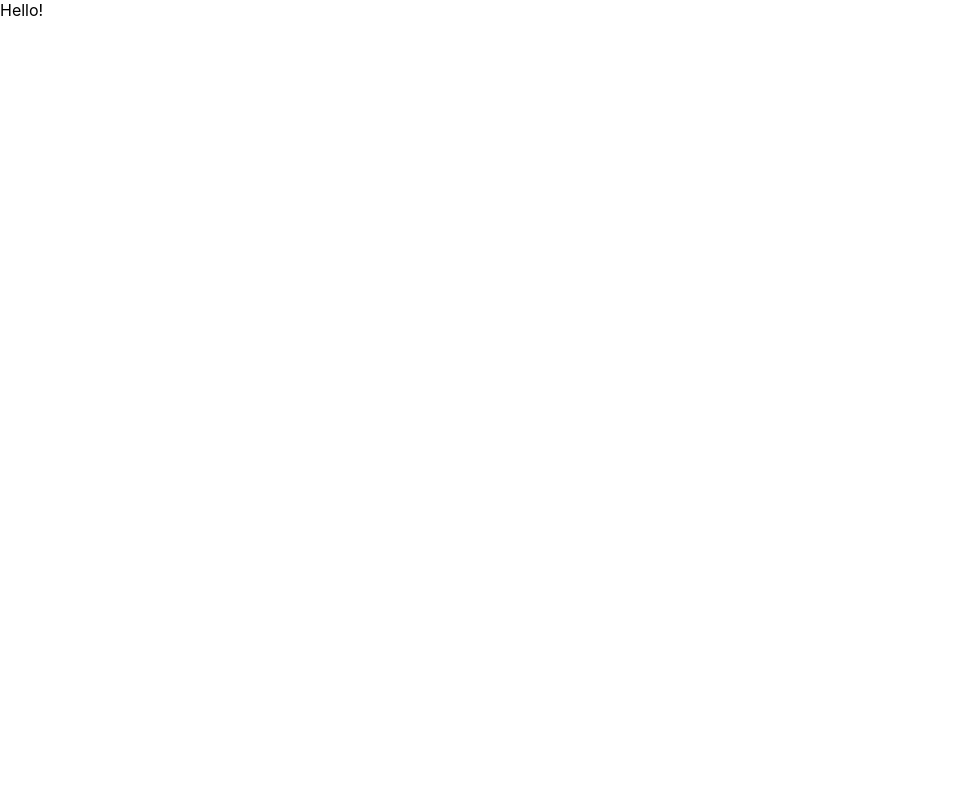
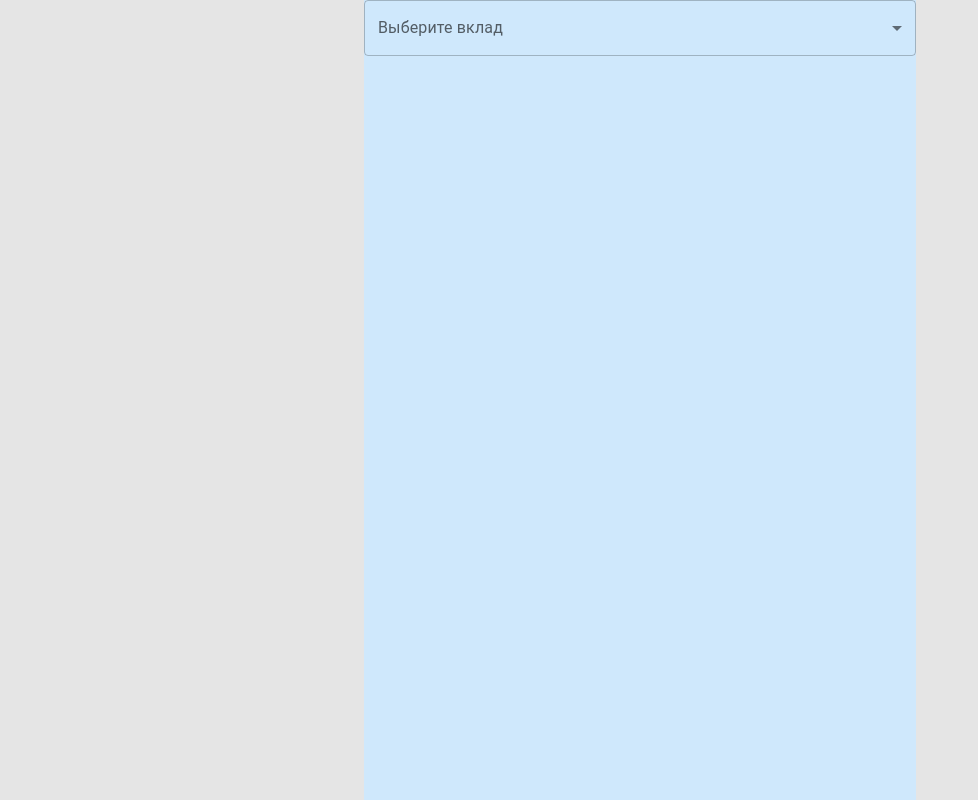
Before and after one commit to PaulPugovkin/test-react-rb-depcalc, a React (Create React App) app: page / in a window 1280 px wide. Shown: the whole page, without its empty margins (0-978 px from the left). Built offline with nearby package versions, Linux system fonts and the light colour scheme.

Commit message:
add deposit select

```diff
--- a/package.json
+++ b/package.json
@@ -4,11 +4,15 @@
     "version": "0.1.0",
     "private": true,
     "dependencies": {
+        "@emotion/react": "^11.4.1",
+        "@emotion/styled": "^11.3.0",
+        "@material-ui/core": "^5.0.0-beta.5",
         "@testing-library/jest-dom": "^5.11.4",
         "@testing-library/react": "^11.1.0",
         "@testing-library/user-event": "^12.1.10",
         "antd": "^4.16.13",
         "gh-pages": "^3.2.3",
+        "mobx": "^6.3.3",
         "prettier": "^2.4.1",
         "react": "^17.0.2",
         "react-dom": "^17.0.2",
--- a/src/App.js
+++ b/src/App.js
@@ -1,9 +1,11 @@
+import DepositCalculator from './views/DepositCalculator';
+
 const App = () => {
-  return (
-    <div>
-      Hello!
-    </div>
-  )
-}
+    return (
+        <div>
+            <DepositCalculator />
+        </div>
+    );
+};
 
-export default App
+export default App;
--- /dev/null
+++ b/src/components/DepositProperties/DepositProperties.jsx
@@ -0,0 +1,5 @@
+const DepositProperties = () => {
+    return <div>123</div>;
+};
+
+export default DepositProperties;
--- /dev/null
+++ b/src/components/DepositProperties/index.js
@@ -0,0 +1 @@
+export { default } from './DepositProperties';
--- /dev/null
+++ b/src/components/DepositSelector/DepositSelector.jsx
@@ -0,0 +1,46 @@
+import { useState } from 'react';
+import {
+    Box,
+    InputLabel,
+    MenuItem,
+    FormControl,
+    Select,
+} from '@material-ui/core';
+import data from '../../data/depcalc.json';
+
+const { deposits } = data;
+
+const DepositSelector = () => {
+    const [depositType, setDepositType] = useState('');
+
+    const handleChange = event => {
+        setDepositType(event.target.value);
+    };
+
+    return (
+        <>
+            <Box>
+                <FormControl fullWidth>
+                    <InputLabel id="demo-simple-select-label">
+                        Выберите вклад
+                    </InputLabel>
+                    <Select
+                        labelId="demo-simple-select-label"
+                        id="demo-simple-select"
+                        value={depositType}
+                        label="Вклад"
+                        onChange={handleChange}
+                    >
+                        {deposits.map(({ code, name }) => (
+                            <MenuItem key={code} value={name}>
+                                {name}
+                            </MenuItem>
+                        ))}
+                    </Select>
+                </FormControl>
+            </Box>
+        </>
+    );
+};
+
+export default DepositSelector;
--- /dev/null
+++ b/src/components/DepositSelector/index.js
@@ -0,0 +1 @@
+export { default } from './DepositSelector';
--- a/src/index.css
+++ b/src/index.css
@@ -1,13 +1,14 @@
 body {
-  margin: 0;
-  font-family: -apple-system, BlinkMacSystemFont, 'Segoe UI', 'Roboto', 'Oxygen',
-    'Ubuntu', 'Cantarell', 'Fira Sans', 'Droid Sans', 'Helvetica Neue',
-    sans-serif;
-  -webkit-font-smoothing: antialiased;
-  -moz-osx-font-smoothing: grayscale;
+    margin: 0;
+    font-family: -apple-system, BlinkMacSystemFont, 'Segoe UI', 'Roboto',
+        'Oxygen', 'Ubuntu', 'Cantarell', 'Fira Sans', 'Droid Sans',
+        'Helvetica Neue', sans-serif;
+    -webkit-font-smoothing: antialiased;
+    -moz-osx-font-smoothing: grayscale;
+    background-color: #e5e5e5;
 }
 
 code {
-  font-family: source-code-pro, Menlo, Monaco, Consolas, 'Courier New',
-    monospace;
+    font-family: source-code-pro, Menlo, Monaco, Consolas, 'Courier New',
+        monospace;
 }
--- /dev/null
+++ b/src/views/DepositCalculator.jsx
@@ -0,0 +1,17 @@
+import { Container, CssBaseline, Box } from '@material-ui/core/';
+import DepositSelector from '../components/DepositSelector';
+
+const DepositCalculator = () => {
+    return (
+        <>
+            {/* <CssBaseline /> */}
+            <Container maxWidth="sm">
+                <Box sx={{ bgcolor: '#cfe8fc', height: '100vh' }}>
+                    <DepositSelector />
+                </Box>
+            </Container>
+        </>
+    );
+};
+
+export default DepositCalculator;
```
Also changed, not shown: 1 other file (tests, documents, lock files or other folders).
